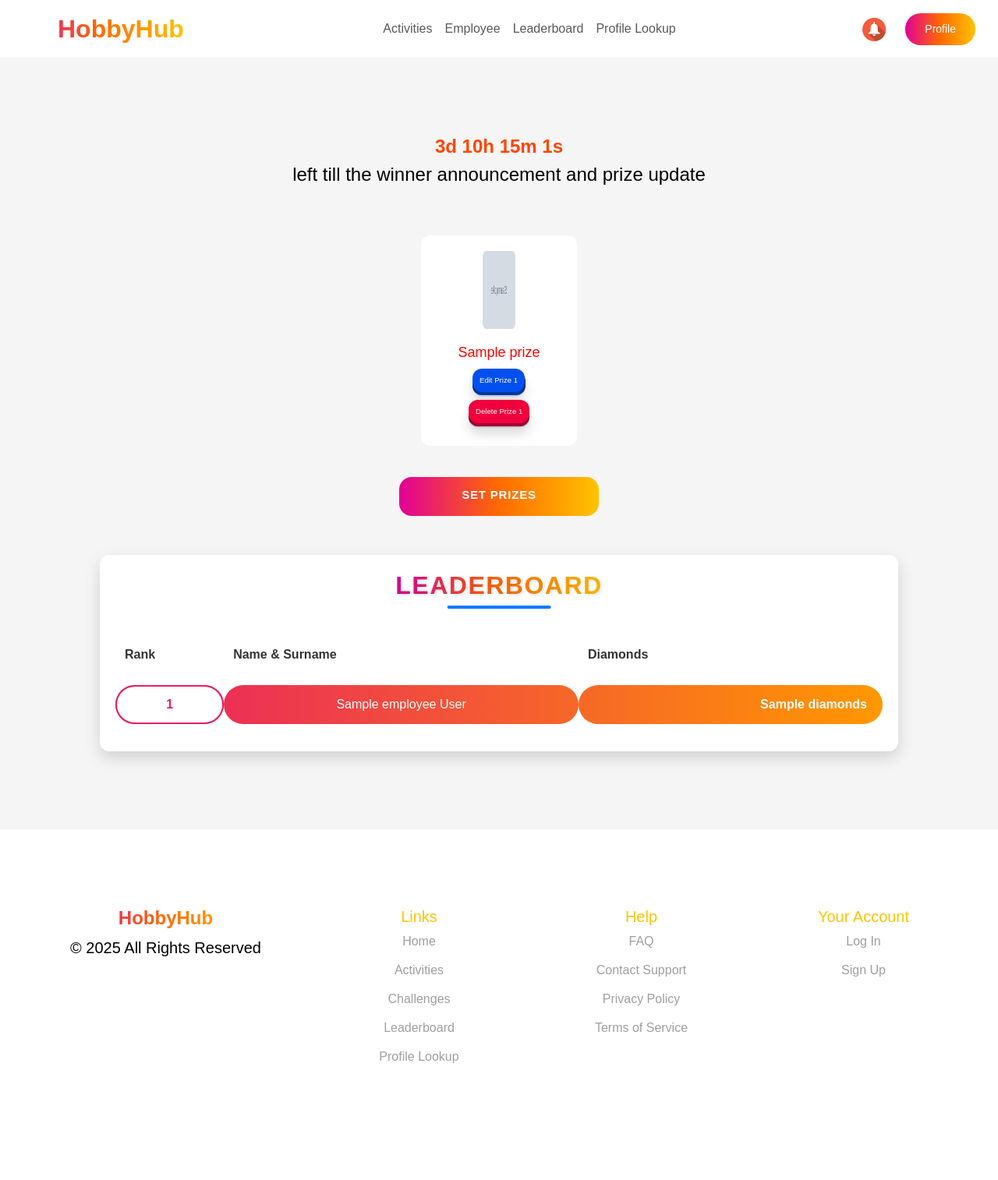
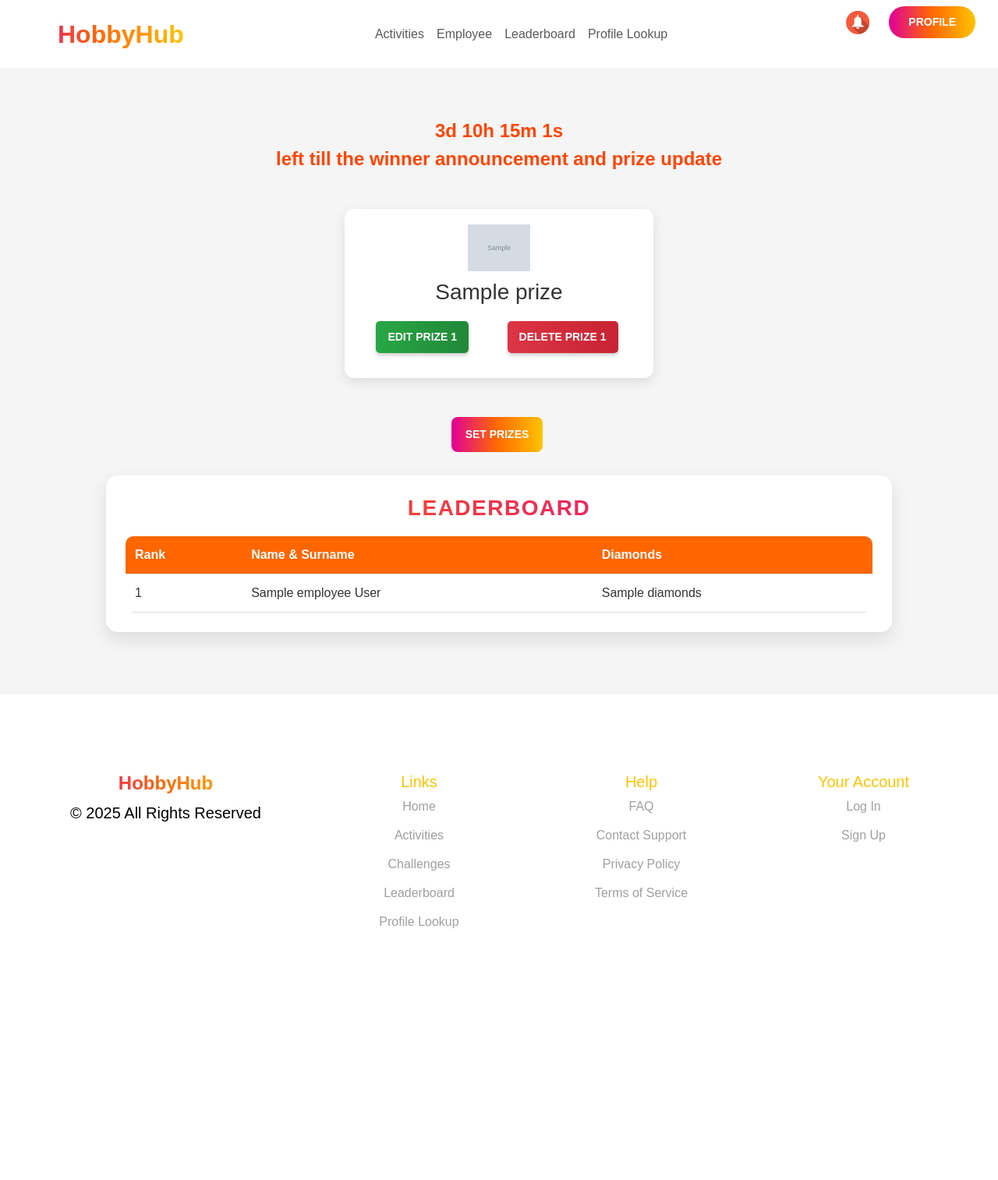
Before and after one commit to dinarazhaki/HobbyHub_diploma, a Django app: template back_hobbyhub/events/templates/leaderboard_show.html in a window 1280 px wide. Shown: the whole page at 78% size. After the commit the page ends 1191 px from the top, so only its background shows below. Run offline with Django 5.2, Linux system fonts and the light colour scheme; the template is opened without the code that fills it: most values are stand-ins (such as "Sample title", 1, 10 or a date in 2020); grey boxes marked "Sample" are stand-in pictures; some web fonts are replaced.

Commit message:
leaderboard css fix

```diff
--- a/back_hobbyhub/events/static/css/leaderboard.css
+++ b/back_hobbyhub/events/static/css/leaderboard.css
@@ -1,505 +1,219 @@
-
-.leaderboard{
-    margin-top: 170px;
-    margin-bottom: 100px;
-    align-items: center;
-    justify-content: center;
-}
 body {
     font-family: 'Gilroy-Medium', sans-serif;
     text-align: center;
-    background-color: white;
+    background-color: #f0f0f5;
+    color: #333;
+    margin-top: 150px;
+    padding: 0;
+}
+
+.leaderboard {
+    margin: 80px;
+    display: flex;
+    flex-direction: column;
+    align-items: center;
 }
 
 .leaderboard-container {
-    width: 80%;
-    margin: 50px auto;
+    width: 90%;
     background: white;
-    padding: 20px;
-    border-radius: 12px;
-    box-shadow: 0 8px 20px rgba(0, 0, 0, 0.15);
+    padding: 25px;
+    border-radius: 15px;
+    box-shadow: 0 10px 25px rgba(0, 0, 0, 0.1);
+}
+
+h2 {
+    font-size: 28px;
+    font-weight: bold;
+    text-transform: uppercase;
+    letter-spacing: 1.5px;
+    background: linear-gradient(90deg, #ff6600, #e10098);
+    -webkit-background-clip: text;
+    -webkit-text-fill-color: transparent;
+    margin-bottom: 20px;
+}
+
+#leaderboard-table {
+    width: 100%;
+    border-collapse: collapse;
+    background: white;
+    border-radius: 10px;
     overflow: hidden;
 }
 
-h2 {
-    color: #444;
-    font-size: 32px;
-    font-weight: 700;
-    text-transform: uppercase;
-    letter-spacing: 1.5px;
-    background: linear-gradient(90deg, #E10098 0%, #FF6A00 50%, #FFC300 100%);
-    -webkit-background-clip: text;
-    -webkit-text-fill-color: transparent;
-    text-shadow: 2px 2px 4px rgba(0, 0, 0, 0.1);
-    margin-bottom: 25px;
-    position: relative;
-    display: inline-block;
-    padding-bottom: 5px;
-    align-self: center;
-    justify-content: center;
+#leaderboard-table th, #leaderboard-table td {
+    padding: 12px;
+    text-align: left;
+    border-bottom: 1px solid #ddd;
 }
 
-h2::after {
-    content: "";
-    width: 50%;
-    height: 4px;
-    background: #007bff;
-    position: absolute;
-    bottom: -5px;
-    left: 50%;
-    transform: translateX(-50%);
-    border-radius: 2px;
+#leaderboard-table th {
+    background: #ff6600;
+    color: white;
+    font-weight: bold;
 }
 
-
-/* General table styling */
-#leaderboard-table {
-    width: 100%;
-    border-collapse: separate;
-    border-spacing: 0 15px; /* Creates spacing between rows */
+#leaderboard-table tr:nth-child(even) {
+    background: #f8f8f8;
 }
 
-/* Table header */
-#leaderboard-table thead th {
-    text-align: left;
-    padding: 12px;
-    font-size: 16px;
-    font-weight: bold;
-    color: #333;
-}
-
-/* Table row styles */
-#leaderboard-table tbody tr {
-    background: linear-gradient(90deg, #e91e63, #ff9800); /* Pink to Yellow Gradient */
-    border-radius: 50px;
-    overflow: hidden;
-    height: 50px;
-    transition: transform 0.3s ease-in-out;
-}
-
-/* Table cell styling */
-#leaderboard-table tbody tr td {
-    padding: 12px 20px;
-    color: white;
-    font-size: 16px;
-    font-weight: 500;
-    border-radius: 50px;
-}
-
-/* First column (Rank) special styling */
-#leaderboard-table tbody tr td:first-child {
-    font-weight: bold;
-    text-align: center;
-    background: white;
-    color: #e91e63; /* Pink color */
-    border-radius: 50px;
-    border:  #e91e63, solid 2px;
-    padding: 10px 15px;
-}
-
-/* Last column (Score) special styling */
-#leaderboard-table tbody tr td:last-child {
-    text-align: right;
-    font-weight: bold;
-    border-radius: 50px;
-}
-
-/* Hover effect */
-#leaderboard-table tbody tr:hover {
-    transform: scale(1.02);
-}
-
-
-
-/* Prize Pyramid Layout */
 .prize-pyramid {
-    padding-top: 20px;
     display: flex;
+    flex-wrap: wrap;
     justify-content: center;
-    align-items: flex-end;
-    gap: 40px;
-    margin: 40px auto;
-    width: 70%;
-    text-align: center;
+    gap: 20px;
+    margin: 30px 0;
 }
 
 .prize {
     background: white;
     padding: 20px;
     border-radius: 12px;
-    width: 200px;
-    transition: transform 0.5s ease-in-out;
+    box-shadow: 0 5px 15px rgba(0, 0, 0, 0.1);
+    text-align: center;
+    transition: transform 0.3s ease-in-out;
+}
+
+.prize:hover {
+    transform: translateY(-5px);
 }
 
 .prize img {
-    width: 120px;
-    height: 120px;
-    border-radius: 10%;
-    animation: spin 5s linear infinite;
+    max-width: 80px;
+    height: auto;
     margin-bottom: 10px;
 }
 
-.prize h3 {
-    font-weight: lighter;
-    font-size: 15px;
-    color: red;
+.btn-gradient {
+    background: linear-gradient(90deg, #ff6600, #e10098);
+    color: white;
+    padding: 10px 20px;
+    border-radius: 8px;
+    border: none;
+    font-size: 14px;
+    cursor: pointer;
+    transition: all 0.3s ease;
+    margin-bottom: 30px;
 }
 
-.prize p {
-    color: #666;
-    font-size: 14px;
+.btn-gradient:hover {
+    background: linear-gradient(90deg, #e10098, #ff6600);
+    transform: scale(1.05);
 }
 
-.prize-first {
-    transform: translateY(-40px) scale(1.2);
+.prize_buttons {
+    display: flex;
+    justify-content: center;
+    gap: 20px;
+    margin-top: 20px;
 }
 
-@keyframes spin {
-    0% { transform: rotateY(0deg); }
-    100% { transform: rotateY(360deg); }
+.prize_buttons button {
+    padding: 12px 18px;
+    font-size: 14px;
+    font-weight: bold;
+    text-transform: uppercase;
+    border: none;
+    border-radius: 8px;
+    cursor: pointer;
+    transition: transform 0.2s ease;
 }
 
-
-/* rank*/
-.rank-container {
-    margin-left: 40%;
-    display: flex;
-    align-items: center;
-    justify-content: space-between;
-    background: white;
-    border-radius: 50px;
-    padding: 15px 23px;
-    box-shadow: 0px 2px 5px rgba(0, 0, 0, 0.1);
-    width: 400px;
-    border: 1px solid #ccc;
+#addprize {
+    background: #1CB0F6;
+    color: white;
 }
 
-.rank-icon {
-    width: 35px;
-    height: 35px;
-    border-radius: 50%;
-    object-fit: cover;
+#editprize {
+    background: tomato;
+    color: white;
 }
 
-.rank-text {
-    font-size: 16px;
-    font-weight: 500;
-    color: black;
+#addprize:hover, #editprize:hover {
+    transform: scale(1.05);
 }
 
-.rank-number {
-    font-size: 18px;
-    font-weight: bold;
-    color: black;
-}
-.prize_buttons{
-    align-items: center;
-    justify-content: center;
-    display: flex;
-    gap:20px;
-}
-.prize_buttons button{
-  appearance: button;
-  border: solid transparent;
-  border-radius: 16px;
-  border-width: 0 0 4px;
-  box-sizing: border-box;
-  color: #FFFFFF;
-  cursor: pointer;
-  display: inline-block;
-  font-family: din-round,sans-serif;
-  font-size: 15px;
-  font-weight: 700;
-  letter-spacing: .8px;
-  line-height: 20px;
-  margin: 0;
-  outline: none;
-  overflow: visible;
-  padding: 13px 16px;
-  text-align: center;
-  text-transform: uppercase;
-  touch-action: manipulation;
-  transform: translateZ(0);
-  transition: filter .2s;
-  user-select: none;
-  -webkit-user-select: none;
-  vertical-align: middle;
-  white-space: nowrap;
-  width: 20%;
-}
-
-#addprize:after {
-  background-clip: padding-box;
-  background-color: #1CB0F6;
-  border: solid transparent;
-  border-radius: 16px;
-  border-width: 0 0 4px;
-  bottom: -4px;
-  content: "";
-  left: 0;
-  position: absolute;
-  right: 0;
-  top: 0;
-  z-index: -1;
-}
-#editprize:after {
-    background-clip: padding-box;
-    background-color: tomato;
-    border: solid transparent;
-    border-radius: 16px;
-    border-width: 0 0 4px;
-    bottom: -4px;
-    content: "";
-    left: 0;
-    position: absolute;
-    right: 0;
-    top: 0;
-    z-index: -1;
-}
-
-#addprize:focus {
-  user-select: auto;
-}
-
-#addprize:hover:not(:disabled) {
-  filter: brightness(1.1);
-  -webkit-filter: brightness(1.1);
-}
-
-#addprize:disabled {
-  cursor: auto;
-}
-
-#addprize:active {
-  border-width: 4px 0 0;
-  background: none;
-}
-#editprize:focus {
-    user-select: auto;
-}
-
-#editprize:hover:not(:disabled) {
-    filter: brightness(1.1);
-    -webkit-filter: brightness(1.1);
-}
-
-#editprize:disabled {
-    cursor: auto;
-}
-
-#editprize:active {
-    border-width: 4px 0 0;
-    background: none;
-}
-/*timer*/
-#countdown {
+#countdown, #countdown_text {
     font-size: 24px;
     font-weight: bold;
     color: #ff4500;
+    display: flex;
+    justify-content: center;
+}
+
+@media (max-width: 768px) {
+    .leaderboard-container {
+        width: 95%;
+    }
+    .prize img {
+        max-width: 60px;
+    }
+}
+.btn {
+    position: relative;
+    display: inline-block;
+    padding: 12px 20px;
+    font-size: 16px;
+    font-weight: bold;
+    text-transform: uppercase;
+    border: none;
+    cursor: pointer;
+    transition: all 0.3s ease;
+    outline: none;
+    overflow: hidden;
+}
+
+.btn .shadow {
+    position: absolute;
+    top: 5px;
+    left: 5px;
+    width: 100%;
+    height: 100%;
+    background: rgba(0, 0, 0, 0.2);
+    z-index: -1;
+    border-radius: 5px;
+}
+
+.btn .edge {
+    position: absolute;
+    top: 2px;
+    left: 2px;
+    width: calc(100% - 4px);
+    height: calc(100% - 4px);
+    background: #222;
+    z-index: -1;
+    border-radius: 5px;
+}
+
+.btn .front {
+    position: relative;
+    display: flex;
     align-items: center;
     justify-content: center;
-    display: flex;
-}
-#countdown_text{
-    align-items: center;
-    justify-content: center;
-    display: flex;
-    font-size: 24px;
-}
-#editprize{
-    background-color: tomato;
-}
-/* Стили для призов */
-.prize-pyramid {
-    display: flex;
-    justify-content: center;
-    gap: 20px;
-    margin-bottom: 40px;
+    background: linear-gradient(to right, #007bff, #0056b3);
+    color: #fff;
+    padding: 10px 15px;
+    border-radius: 5px;
+    box-shadow: 0 3px 5px rgba(0, 0, 0, 0.2);
 }
 
-.prize {
-    text-align: center;
+.edit-prize-btn .front {
+    background: linear-gradient(to right, #28a745, #218838);
 }
 
-.prize img {
-    width: 100px;
-    height: 100px;
+.delete-prize-btn .front {
+    background: linear-gradient(to right, #dc3545, #c82333);
 }
 
-.prize h3 {
-    margin-top: 10px;
-    font-size: 18px;
+.btn:hover .front {
+    transform: scale(1.05);
 }
 
-
-
-.prize .btn {
-    margin: 5px;
+.btn:active .front {
+    transform: scale(0.98);
 }
 
-/*Prize Buttons*/
-
-.delete-prize-btn{
-    position: relative;
-    border: none;
-    background: transparent;
-    padding: 0;
-    cursor: pointer;
-    outline-offset: 4px;
-    transition: filter 250ms;
-    user-select: none;
-    touch-action: manipulation;
+.btn:hover .shadow {
+    top: 3px;
+    left: 3px;
 }
-.edit-prize-btn{
-    position: relative;
-    border: none;
-    background: transparent;
-    padding: 0;
-    cursor: pointer;
-    outline-offset: 4px;
-    transition: filter 250ms;
-    user-select: none;
-    touch-action: manipulation;
-}
-.edit-prize-btn .edge{
-    position: absolute;
-    top: 0;
-    left: 0;
-    width: 100%;
-    height: 100%;
-    border-radius: 12px;
-    background: linear-gradient(
-       to left,
-       hsl(220deg 100% 16%) 0%,
-       hsl(220deg 100% 32%) 8%,
-       hsl(220deg 100% 32%) 92%,
-       hsl(220deg 100% 16%) 100%
-     );
-}
-.edit-prize-btn .shadow{
-    position: absolute;
-    top: 0;
-    left: 0;
-    width: 100%;
-    height: 100%;
-    border-radius: 12px;
-    background: hsl(220deg 100% 20% / 0.25); /* Dark blue shadow */
-    will-change: transform;
-    transform: translateY(1.5px);
-    transition: transform 600ms cubic-bezier(.3, .7, .4, 1);
-}
-
-.shadow {
-    position: absolute;
-    top: 0;
-    left: 0;
-    width: 100%;
-    height: 100%;
-    border-radius: 12px;
-    background: hsl(0deg 0% 0% / 0.25);
-    will-change: transform;
-    transform: translateY(1.5px);
-    transition: transform
-       600ms
-       cubic-bezier(.3, .7, .4, 1);
-   }
-
-   .edge {
-    position: absolute;
-    top: 0;
-    left: 0;
-    width: 100%;
-    height: 100%;
-    border-radius: 12px;
-    background: linear-gradient(
-       to left,
-       hsl(340deg 100% 16%) 0%,
-       hsl(340deg 100% 32%) 8%,
-       hsl(340deg 100% 32%) 92%,
-       hsl(340deg 100% 16%) 100%
-     );
-   }
-
-   .front {
-    display: block;
-    position: relative;
-    padding: 8px 9px;
-    border-radius: 12px;
-    font-size: 0.6rem;
-    color: white;
-    background: hsl(345deg 100% 47%);
-    will-change: transform;
-    transform: translateY(-4px);
-    transition: transform
-       600ms
-       cubic-bezier(.3, .7, .4, 1);
-   }
-
-.edit-prize-btn .front {
-    display: block;
-    position: relative;
-    padding: 8px 9px;
-    border-radius: 12px;
-    font-size: 0.6rem;
-    color: white;
-    background: hsl(220deg 100% 47%);
-    will-change: transform;
-    transform: translateY(-4px);
-    transition: transform 600ms cubic-bezier(.3, .7, .4, 1);
-
- }
-
-.delete-prize-btn:hover{
-    filter: brightness(110%);
-}
-.delete-prize-btn:hover .front{
-    transform: translateY(-6px);
-    transition: transform
-       250ms
-       cubic-bezier(.3, .7, .4, 1.5);
-}
-.delete-prize-btn:active .front {
-    transform: translateY(-2px);
-    transition: transform 34ms;
-}
-.delete-prize-btn:hover .shadow {
-    transform: translateY(4px);
-    transition: transform
-       250ms
-       cubic-bezier(.3, .7, .4, 1.5);
-}
-.delete-prize-btn:active .shadow {
-    transform: translateY(1px);
-    transition: transform 34ms;
-}
-.delete-prize-btn:focus:not(:focus-visible) {
-    outline: none;
-}
-.edit-prize-btn:hover {
-    filter: brightness(110%);
-}
-
-.edit-prize-btn:hover .front {
-    transform: translateY(-6px);
-    transition: transform 250ms cubic-bezier(.3, .7, .4, 1.5);
-}
-
-.edit-prize-btn:active .front {
-    transform: translateY(-2px);
-    transition: transform 34ms;
-}
-
-.edit-prize-btn:hover .shadow {
-    transform: translateY(4px);
-    transition: transform 250ms cubic-bezier(.3, .7, .4, 1.5);
-    background: hsl(220deg 100% 20% / 0.25); /* Blue-tinted shadow */
-}
-
-.edit-prize-btn:active .shadow {
-    transform: translateY(1px);
-    transition: transform 34ms;
-}
-
-.edit-prize-btn:focus:not(:focus-visible) {
-    outline: none;
-}
```
Also changed, not shown: back_hobbyhub/db.sqlite3.
